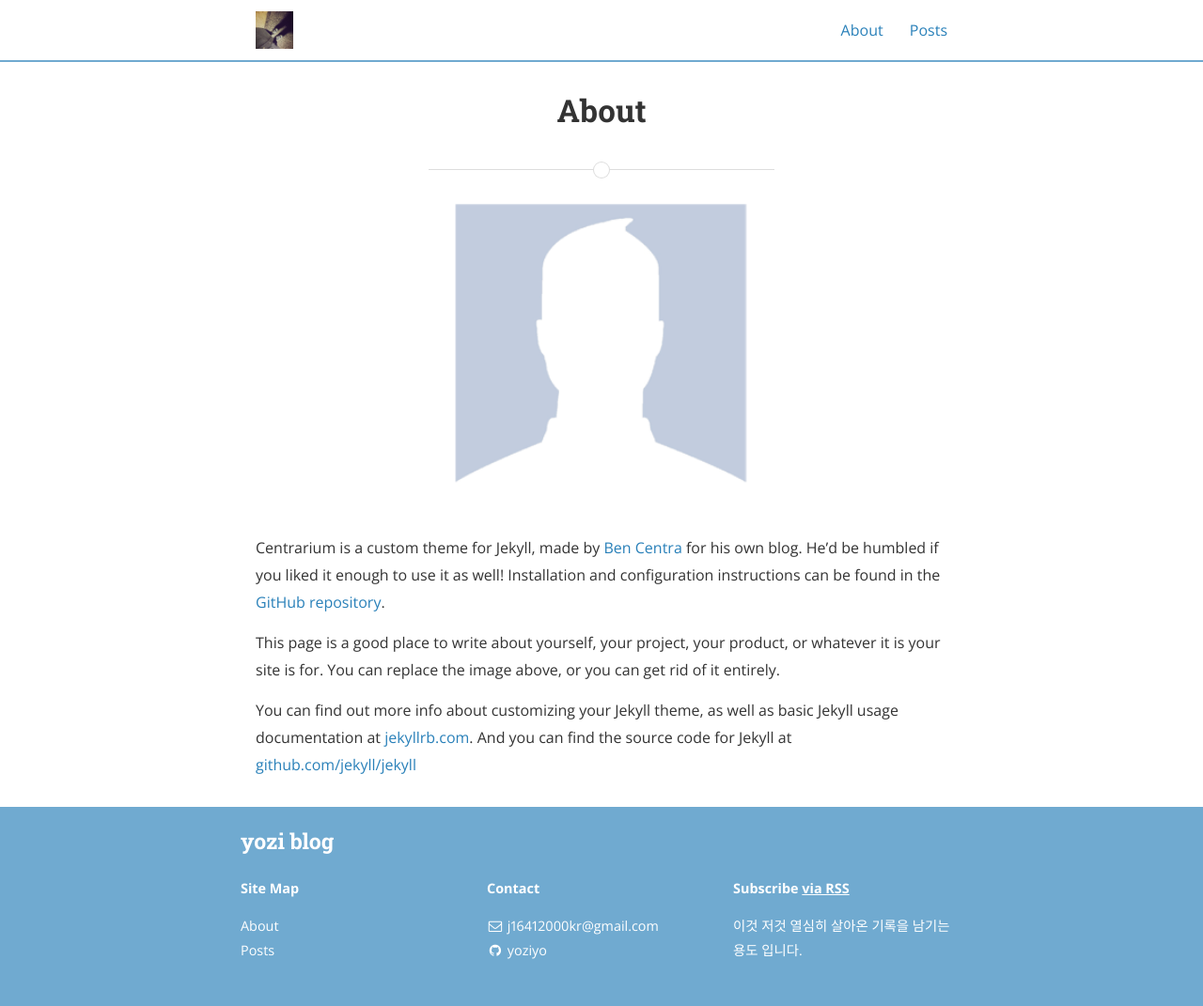
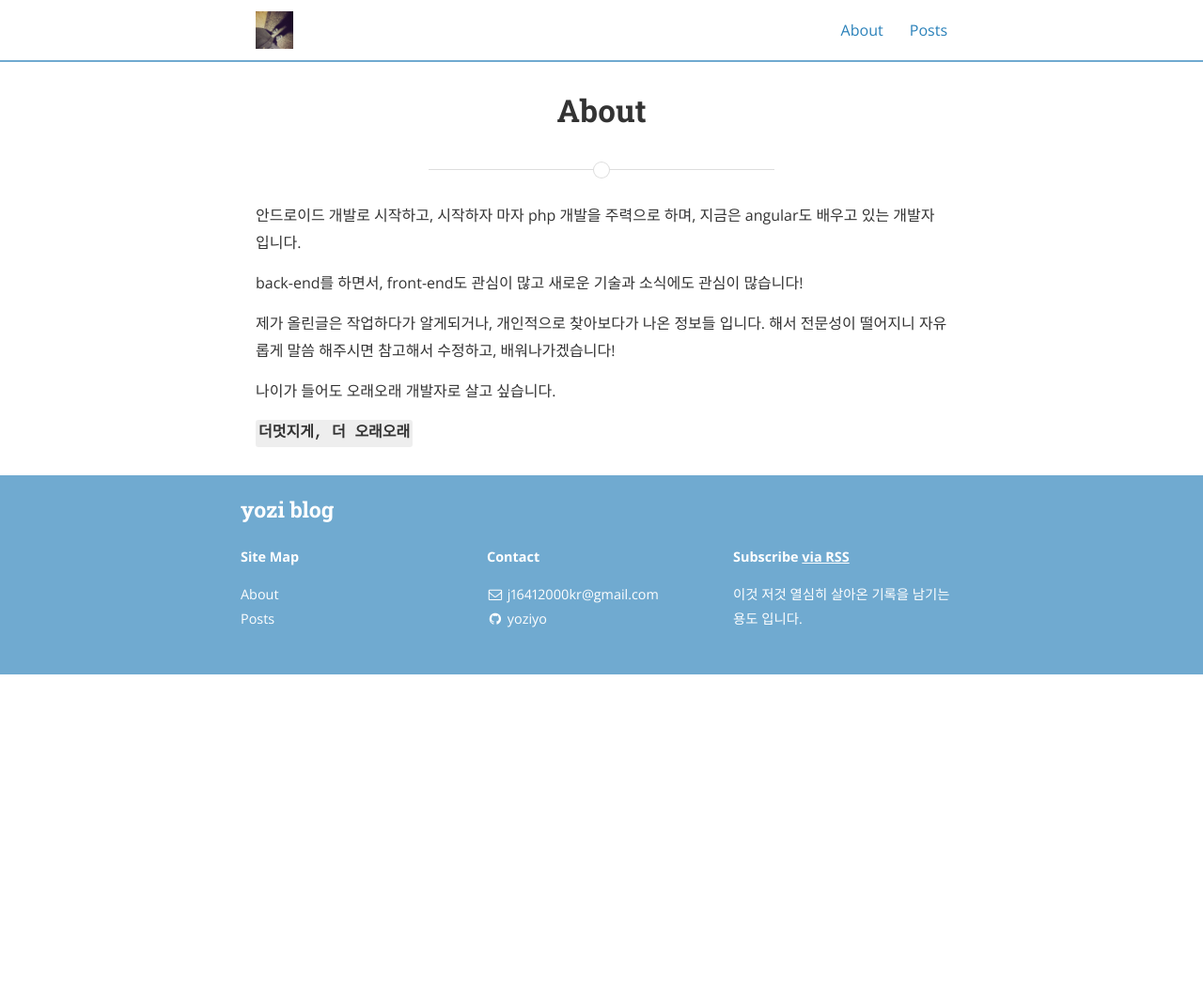
Before and after one commit to yoziyo/TIL, a Jekyll site: the page built from about.md, in a window 1280 px wide. Shown: the whole page at 94% size. Built offline with Jekyll 4.4.1, drawn with Linux system fonts in a browser that asks for light colours; nearby versions of some CDN libraries; after the commit the page ends 900 px from its top, so only the background shows below that.

Commit message:
about 작성

```diff
--- a/about.md
+++ b/about.md
@@ -4,14 +4,14 @@ title: About
 permalink: /about/
 ---
 
-<img src="{{ site.baseurl }}/assets/profile-placeholder.gif" title="Profile Picture" class="profile">
+<!-- <img src="{{ site.baseurl }}/assets/profile-placeholder.gif" title="Profile Picture" class="profile"> -->
 
-Centrarium is a custom theme for Jekyll, made by [Ben Centra][bencentra] for his own blog. He'd be humbled if you liked it enough to use it as well! Installation and configuration instructions can be found in the [GitHub repository](https://github.com/bencentra/centrarium).
+안드로이드 개발로 시작하고, 시작하자 마자 php 개발을 주력으로 하며, 지금은 angular도 배우고 있는 개발자 입니다.
 
-This page is a good place to write about yourself, your project, your product, or whatever it is your site is for. You can replace the image above, or you can get rid of it entirely.
+back-end를 하면서, front-end도 관심이 많고 새로운 기술과 소식에도 관심이 많습니다!
 
-You can find out more info about customizing your Jekyll theme, as well as basic Jekyll usage documentation at [jekyllrb.com](http://jekyllrb.com/). And you can find the source code for Jekyll at [github.com/jekyll/jekyll](https://github.com/jekyll/jekyll)
+제가 올린글은 작업하다가 알게되거나, 개인적으로 찾아보다가 나온 정보들 입니다. 해서 전문성이 떨어지니 자유롭게 말씀 해주시면 참고해서 수정하고, 배워나가겠습니다!
 
-[centrarium]: https://github.com/bencentra/centrarium
-[bencentra]: http://bencentra.com
-[jekyll]: https://github.com/jekyll/jekyll
+나이가 들어도 오래오래 개발자로 살고 싶습니다.
+
+**`더멋지게, 더 오래오래`**
```
Also changed, not shown: 2 other files.
